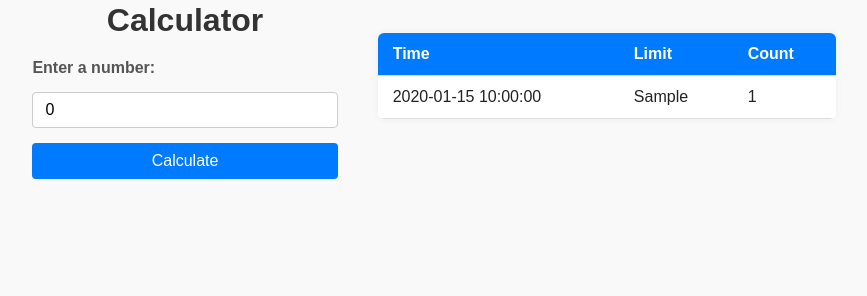
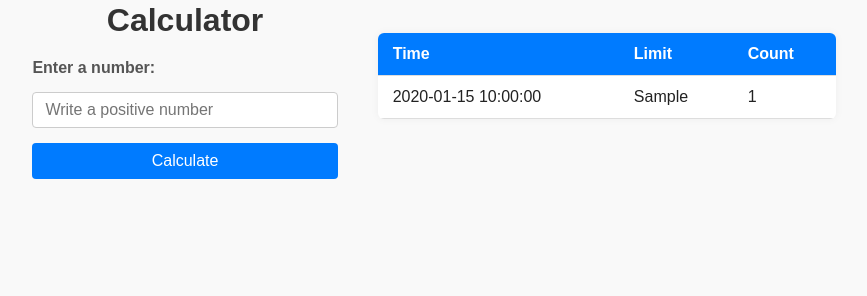
Before and after one commit to YunusEmreKaya138/Cloudfleet-demo, a Flask app: page / in a window 1280 px wide. Shown: the part 155-451 px from the top of the page, without its empty margins (226-1093 px from the left). Run offline with Flask 3, Linux system fonts and the light colour scheme; a database or web service that is not in the repository returns one stand-in record (values such as "Sample title").

Commit message:
new static file for logo and html adjustment

```diff
--- a/app.py
+++ b/app.py
@@ -4,7 +4,7 @@ from datetime import datetime
 
 app = Flask(__name__)
 
-client = MongoClient("127.0.0.1:27017")
+client = MongoClient("127.0.0.1:27017") #this ip work lokaly only
 db = client["demo-db"]
 collection = db["Calculations"]
 
@@ -23,11 +23,11 @@ def is_prime(n):
 @app.route('/', methods=['GET', 'POST'])
 def index():
     primes = []
-    number = "0"
+    number = None
 
     #This line allows Flask to execute the following commands if an input is submitted through the HTML
     if request.method == 'POST':
-        if int(request.form['number']) <= 0 or request.form['number'] == None:
+        if int(request.form['number']) <= 0 or request.form['number'] == None: #find a way prevent null cuz this one not working
             warning = "Please enter a positive number."
 
             return render_template('index.html', warning=warning)
@@ -35,7 +35,7 @@ def index():
         else:
             number = int(request.form['number'])
             primes = [num for num in range(1, number + 1) if is_prime(num)]
-            #his variables will use for data base section of the project
+            #This variables will use for data base section of the project
             primeCount = len(primes)
             now = datetime.now()
             collection.insert_one({
@@ -43,6 +43,7 @@ def index():
                 "PrimeLimit": number,
                 "PrimeCount": primeCount})
 
+    #variable for displaying recent 10 logs
     recent_logs = collection.find().sort("Timestamp", -1).limit(10)
 
     return render_template('index.html', primes=primes, number=number, recent_logs=recent_logs)
--- a/templates/index.html
+++ b/templates/index.html
@@ -204,7 +204,7 @@
   <nav class="navbar" role="navigation" aria-label="Main navigation">
     <div class="logo">
       <a href="https://cloudfleet.ai/" aria-label="Cloudfleet homepage">
-        <img loading="lazy" src="logo.png" alt="Cloudfleet Logo" />
+        <img loading="lazy" src="{{ url_for('static', filename='logo.png') }}" alt="Cloudfleet Logo" />
       </a>
     </div>
     <ul class="menu">
@@ -218,7 +218,7 @@
       <h1>Prime Number Calculator</h1>
       <form method="post" novalidate>
         <label for="number">Enter a number:</label>
-        <input type="number" id="number" name="number" min="1" required value="{{ number if number else '' }}" />
+        <input type="number" id="number" name="number" min="1" required value="{{ number if number else '' }}" placeholder="Write a positive number" />
         <button type="submit">Calculate</button>
       </form>
 
```
Also changed, not shown: static/logo.png (renamed from templates/logo.png).
